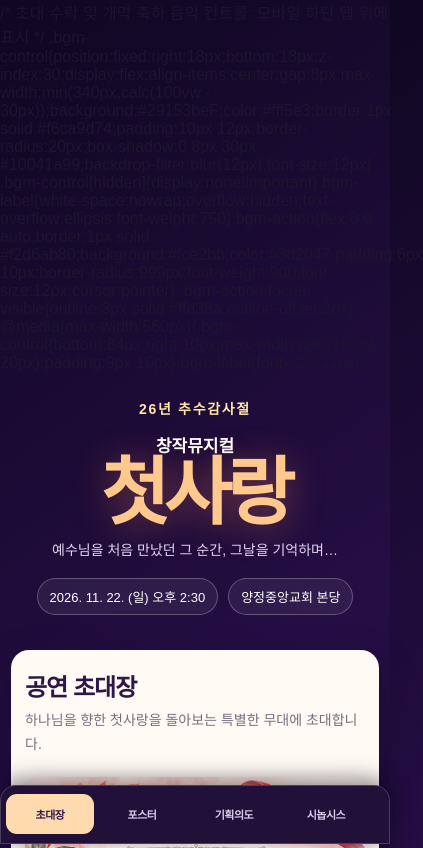
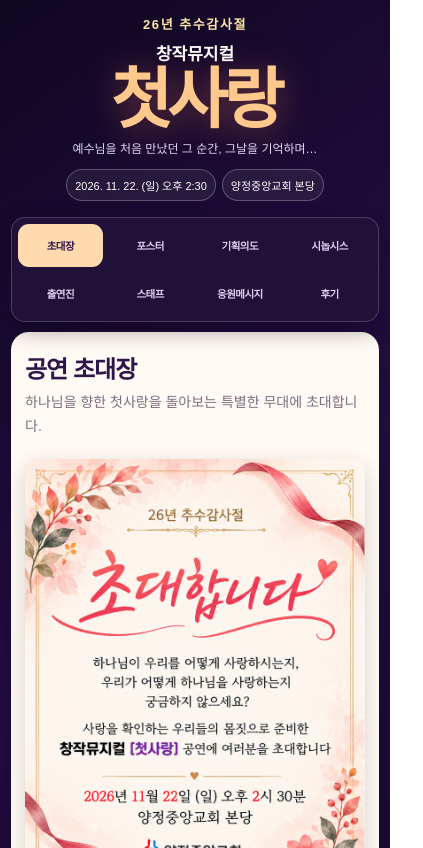
Before and after one commit to riceburger1/MUSICAL, a plain HTML site: page index.html in a window 390 px wide. Shown: the top 848 px of the page, 423 px wide, since content can reach past the window. Drawn offline with Linux system fonts and the light colour scheme; no server answers.

Commit message:
Add files via upload

```diff
--- a/index.html
+++ b/index.html
@@ -34,13 +34,39 @@
 .readable-story .story-quote{font-size:clamp(16px,2.7vw,19px);line-height:1.85;text-align:center;padding:18px;word-break:keep-all}
 .readable-story .lyric-line{font-size:clamp(18px,3.2vw,22px);line-height:1.7;margin-top:23px}
 @media(max-width:560px){.story-poster.readable-story{padding:21px 12px 24px;border-radius:17px}.readable-page{padding:21px 16px}.readable-page p{line-height:1.82;margin-bottom:20px}.readable-page .story-people li{padding:12px 13px}}
-</style>
-/* 초대 수락 및 개막 축하 음악 컨트롤: 모바일 하단 탭 위에 표시 */
+
+/* 초대 수락 및 개막 축하 음악 컨트롤 */
 .bgm-control{position:fixed;right:18px;bottom:18px;z-index:30;display:flex;align-items:center;gap:8px;max-width:min(340px,calc(100vw - 30px));background:#29153beF;color:#fff5e3;border:1px solid #f6ca9d74;padding:10px 12px;border-radius:20px;box-shadow:0 8px 30px #10041a99;backdrop-filter:blur(12px);font-size:12px}
 .bgm-control[hidden]{display:none!important}.bgm-label{white-space:nowrap;overflow:hidden;text-overflow:ellipsis;font-weight:750}.bgm-action{flex:0 0 auto;border:1px solid #f2d6ab80;background:#fce2bb;color:#3d2047;padding:6px 10px;border-radius:999px;font-weight:900;font-size:12px;cursor:pointer}
 .bgm-action:focus-visible{outline:3px solid #ffd38a;outline-offset:2px}
-@media(max-width:560px){.bgm-control{bottom:84px;right:10px;max-width:calc(100vw - 20px);padding:9px 10px}.bgm-label{font-size:11px}}
-</head><body><div class="shell"><header class="hero"><div class="eyebrow">26년 추수감사절</div><div class="sub">창작뮤지컬</div><h1>첫사랑</h1><p class="desc">예수님을 처음 만났던 그 순간, 그날을 기억하며…</p><div class="details"><span>2026. 11. 22. (일) 오후 2:30</span><span>양정중앙교회 본당</span></div></header><nav class="tabbar" aria-label="앱 메뉴"><button class="tab active" data-tab="invitation">초대장</button><button class="tab" data-tab="poster">포스터</button><button class="tab" data-tab="intent">기획의도</button><button class="tab" data-tab="synopsis">시놉시스</button><button class="tab" data-tab="cast">출연진</button><button class="tab" data-tab="staff">스태프</button><button class="tab" data-tab="cheer">응원메시지</button><button class="tab" data-tab="review">후기</button></nav>
+@media(max-width:560px){.bgm-control{bottom:max(14px,env(safe-area-inset-bottom));right:10px;max-width:calc(100vw - 20px);padding:9px 10px}.bgm-label{font-size:11px}}
+
+
+/* 8개 메뉴를 제목 및 공연 정보 바로 밑의 2줄로 정렬 */
+html,body{margin:0;padding:0}
+.shell{max-width:780px;margin:0 auto;padding:0 16px 40px}
+.hero{padding:18px 10px 18px}
+.hero .sub{margin:6px 0 -6px}
+.hero h1{font-size:clamp(66px,15vw,116px);line-height:1.08;margin:2px 0 6px}
+.hero .desc{margin:2px 0 11px}
+.hero .details{gap:7px}
+.tabbar{position:relative;top:auto;bottom:auto;left:auto;right:auto;display:grid;grid-template-columns:repeat(4,minmax(0,1fr));grid-template-rows:repeat(2,auto);gap:6px;margin:0 0 12px;padding:7px;border-radius:16px;overflow:visible;box-shadow:0 9px 35px #09041350}
+.tab{display:flex;align-items:center;justify-content:center;flex:initial;min-width:0;min-height:44px;font-size:clamp(11px,2.8vw,14px);letter-spacing:-.04em;padding:10px 2px;white-space:nowrap}
+.panel{margin:12px 0 16px}
+@media(max-width:560px){
+  .shell{padding:0 11px 30px}
+  .hero{padding:14px 4px 16px}
+  .hero h1{font-size:clamp(66px,17vw,108px);line-height:1.08}
+  .hero .eyebrow{font-size:13px}
+  .hero .sub{margin:7px 0 -5px}
+  .hero .desc{font-size:12px;line-height:1.55}
+  .hero .details{font-size:11px;gap:6px}
+  .hero .details span{padding:7px 8px}
+  .tabbar{position:relative;top:auto;bottom:auto;left:auto;right:auto;display:grid;grid-template-columns:repeat(4,minmax(0,1fr));grid-template-rows:repeat(2,auto);gap:5px;overflow:visible;margin:0 0 10px;padding:6px;border-radius:14px;box-shadow:0 9px 22px #08031355}
+  .tab{min-width:0;min-height:43px;flex:initial;padding:10px 2px;font-size:clamp(10px,2.7vw,12px);letter-spacing:-.05em}
+  .panel{margin:10px 0 15px}
+}
+</style></head><body><div class="shell"><header class="hero"><div class="eyebrow">26년 추수감사절</div><div class="sub">창작뮤지컬</div><h1>첫사랑</h1><p class="desc">예수님을 처음 만났던 그 순간, 그날을 기억하며…</p><div class="details"><span>2026. 11. 22. (일) 오후 2:30</span><span>양정중앙교회 본당</span></div></header><nav class="tabbar" aria-label="앱 메뉴"><button class="tab active" data-tab="invitation">초대장</button><button class="tab" data-tab="poster">포스터</button><button class="tab" data-tab="intent">기획의도</button><button class="tab" data-tab="synopsis">시놉시스</button><button class="tab" data-tab="cast">출연진</button><button class="tab" data-tab="staff">스태프</button><button class="tab" data-tab="cheer">응원메시지</button><button class="tab" data-tab="review">후기</button></nav>
 <section class="panel active" id="invitation"><h2>공연 초대장</h2><p class="intro">하나님을 향한 첫사랑을 돌아보는 특별한 무대에 초대합니다.</p><img class="poster" src="invitation.jpg" alt="2026 추수감사절 창작뮤지컬 첫사랑 공연 초대장"><p class="poster-note">2026년 11월 22일 (일) 오후 2시 30분 · 양정중앙교회 본당</p><div id="invitation-dday" class="invite-countdown" role="timer" aria-label="공연 개막까지 남은 시간"><div class="invite-countdown-title">🎭 첫사랑 공연까지</div><div id="invite-countdown-value" class="invite-countdown-value">계산 중...</div><div class="invite-countdown-foot">2026. 11. 22. (일) 오후 2:30</div></div><div class="accept-area"><button class="accept-button" id="accept-invitation" type="button">💌 초대 수락하기</button><p class="accept-hint">초대를 수락하면 특별한 무대가 열립니다.</p></div></section>
 <section class="panel" id="poster"><h2>창작뮤지컬 《첫사랑》 공연 포스터</h2><p class="intro">첨부해주신 공식 포스터로 교체했습니다. 공연 안내와 콘셉트를 한눈에 확인하실 수 있습니다.</p><img class="poster poster-frame" src="musical-poster.jpg" alt="26년 추수감사절 창작뮤지컬 첫사랑 공연 공식 포스터" loading="lazy"><p class="poster-note">총연출/대본 김인희 · 2026년 11월 22일 (일) 오후 2시 30분 · 양정중앙교회 본당</p></section>
 <section class="panel" id="intent"><h2>기획의도</h2><p class="intro">연출·대본 김인희 · 뮤지컬이 전하는 첫사랑의 메시지</p><div class="story-poster readable-story"><div class="story-kicker">26년 추수감사절 · 창작뮤지컬</div><div class="story-main">첫사랑</div><div class="story-sub">기획의도 | 연출·대본 김인희</div><div class="story-divider"></div><div class="readable-page"><p class="story-lead">추수감사절을 맞아, 감사의 제목을 찾는 중에 우리 인생에서 맨 처음 주님을 만났던 그 순간이 떠올랐습니다.</p><p>‘처음 사랑’을 잃어버렸던 에베소 교회는 하나님께 책망을 받기도 하였죠. (계 2:4)</p><p class="emphasis-line">습관적인 예배 생활로 인해 하나님을 처음 만났었던 그날의 감격이 다 사라져 버린 것은 아닐까?<br><br>지금까지 날 인도하신 하나님의 계획하심은 무엇이었을까?</p><p>오늘 처음 교회를 오신 분을 비롯하여 수십 년간, 또는 모태로부터 신앙생활을 해 온 우리의 가슴을 뜨겁게 만들었던 그 시간을 다시 떠올려 보기를 원합니다.</p><p>그리하여 지금까지 여전히 우리의 손을 단 한 번도 놓지 않고 붙잡고 계신 신실하신 하나님의 사랑을 느낄 수 있기를, 그분에게 감사의 노래를 다 같이 부를 수 있기를 소망해 봅니다.</p></div><div class="story-quote">“예수님을 처음 만났던 그 순간,<br>그날을 기억하며…”</div></div></section>
```
Also changed, not shown: 화면수정_안내.txt (added).
